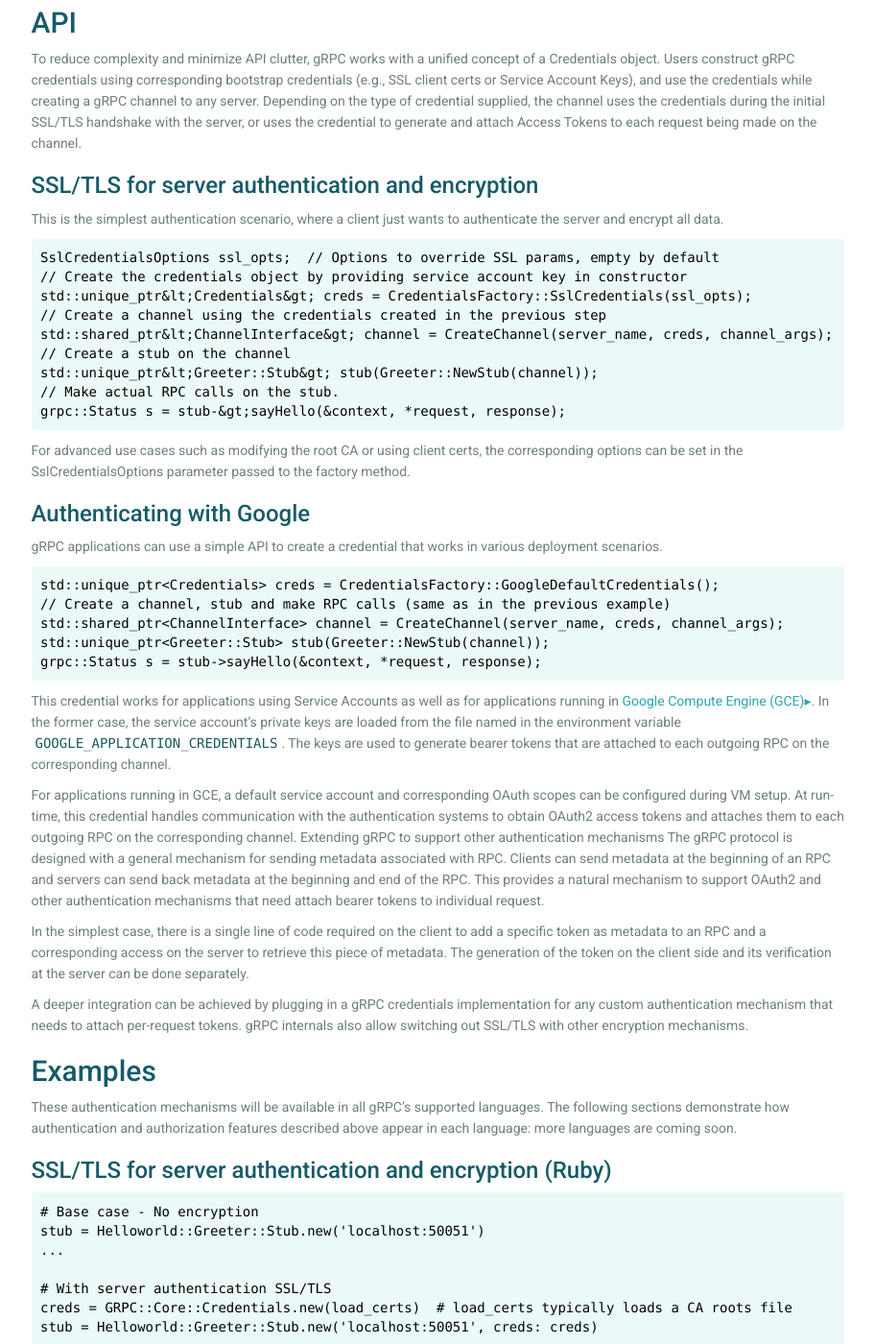
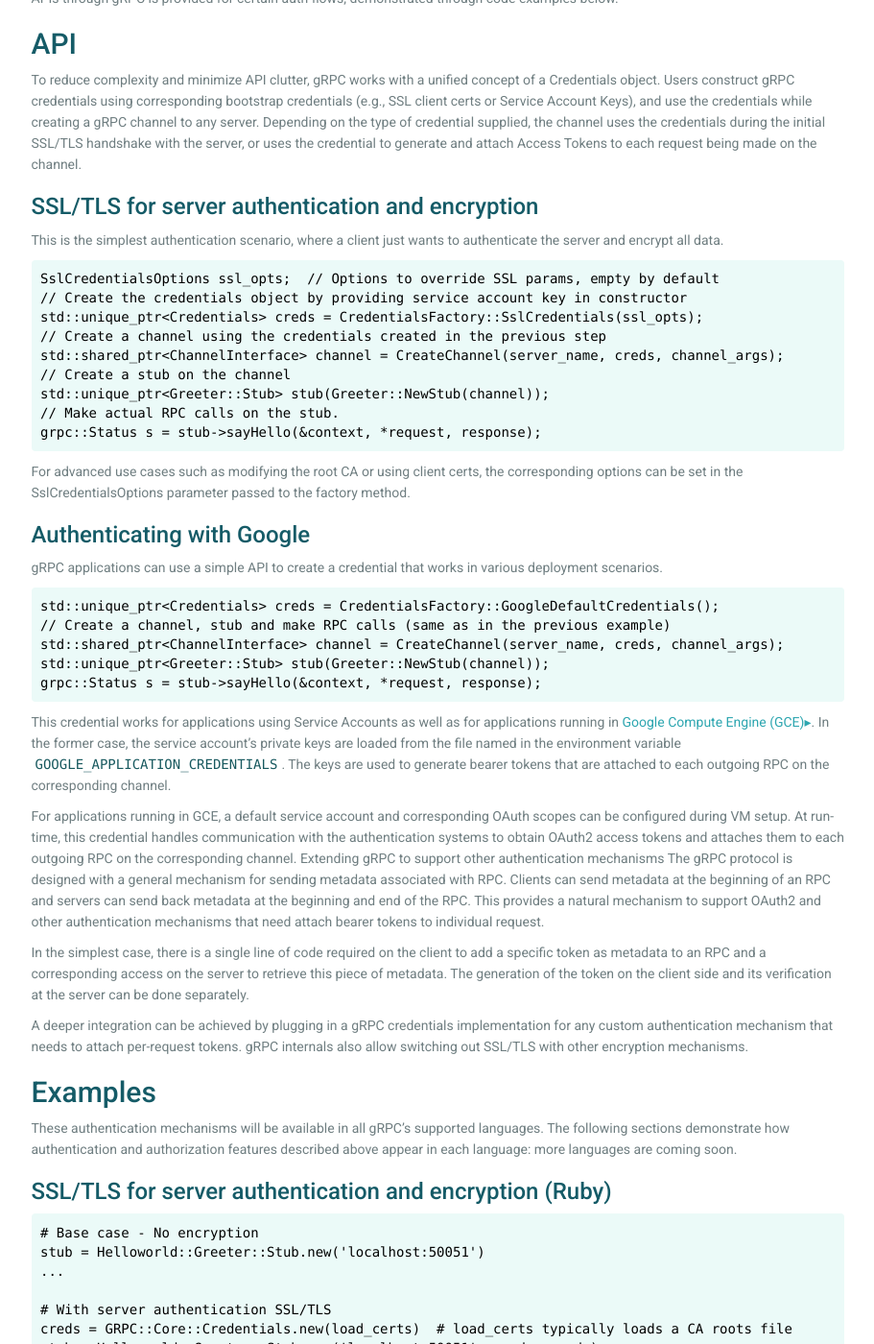
Before and after one commit to grpc/grpc.github.io, a Jekyll site: the page built from docs/guides/auth.md, in a window 1280 px wide and 1400 px high, scrolled down 993 px. Shown: the whole window at 96% size, without its empty margins (330-1241 px from the left). Built offline with Jekyll 4.4.1, drawn with Linux system fonts in a browser that asks for light colours; nearby versions of some CDN libraries; library files that are not in the unit come from our copies; Markdown is read by kramdown in place of the engine named in the settings; some of the changed text lies outside the part shown.

Commit message:
Add PHP example to public auth doc

````diff
--- a/docs/guides/auth.md
+++ b/docs/guides/auth.md
@@ -13,13 +13,15 @@
 
 ## Supported auth mechanisms
 
-### SSL/TLS
+###SSL/TLS
+
 gRPC has SSL/TLS integration and promotes the use of SSL/TLS to authenticate the server,
 and encrypt all the data exchanged between the client and the server. Optional
 mechanisms are available for clients to provide certificates to accomplish mutual
 authentication.
 
-### OAuth 2.0
+###OAuth 2.0
+
 gRPC provides a generic mechanism (described below) to attach metadata to requests
 and responses. This mechanism can be used to attach OAuth 2.0 Access Tokens to
 RPCs being made at a client. Additional support for acquiring Access Tokens while
@@ -27,6 +29,7 @@
 through code examples below.
 
 ## API
+
 To reduce complexity and minimize API clutter, gRPC works with a unified concept of
 a Credentials object. Users construct gRPC credentials using corresponding bootstrap
 credentials (e.g., SSL client certs or Service Account Keys), and use the
@@ -35,21 +38,21 @@
 handshake with the server, or uses  the credential to generate and attach Access
 Tokens to each request being made on the channel.
 
-### SSL/TLS for server authentication and encryption
+###SSL/TLS for server authentication and encryption
 
 This is the simplest authentication scenario, where a client just wants to
 authenticate the server and encrypt all data.
 
-```cpp
+```
 SslCredentialsOptions ssl_opts;  // Options to override SSL params, empty by default
 // Create the credentials object by providing service account key in constructor
-std::unique_ptr&lt;Credentials&gt; creds = CredentialsFactory::SslCredentials(ssl_opts);
+std::unique_ptr<Credentials> creds = CredentialsFactory::SslCredentials(ssl_opts);
 // Create a channel using the credentials created in the previous step
-std::shared_ptr&lt;ChannelInterface&gt; channel = CreateChannel(server_name, creds, channel_args);
+std::shared_ptr<ChannelInterface> channel = CreateChannel(server_name, creds, channel_args);
 // Create a stub on the channel
-std::unique_ptr&lt;Greeter::Stub&gt; stub(Greeter::NewStub(channel));
+std::unique_ptr<Greeter::Stub> stub(Greeter::NewStub(channel));
 // Make actual RPC calls on the stub.
-grpc::Status s = stub-&gt;sayHello(&context, *request, response);
+grpc::Status s = stub->sayHello(&context, *request, response);
 ```
 
 For advanced use cases such as modifying the root CA or using client certs,
@@ -57,7 +60,7 @@
 passed to the factory method.
 
 
-### Authenticating with Google
+###Authenticating with Google
 
 gRPC applications can use a simple API to create a credential that works in various deployment scenarios.
 
@@ -99,9 +102,9 @@
 These authentication mechanisms will be available in all gRPC's supported languages.
 The following sections demonstrate how authentication and authorization features described above appear in each language: more languages are coming soon.
 
-### SSL/TLS for server authentication and encryption (Ruby)
+###SSL/TLS for server authentication and encryption (Ruby)
 
-```
+```ruby
 # Base case - No encryption
 stub = Helloworld::Greeter::Stub.new('localhost:50051')
 ...
@@ -125,7 +128,7 @@
 var client = new Greeter.GreeterClient(channel);
 ```
 
-### Authenticating with Google (Ruby)
+###Authenticating with Google (Ruby)
 
 ```ruby
 # Base case - No encryption/authorization
@@ -143,7 +146,7 @@
                                      update_metadata: authorization.updater_proc)
 ```
 
-### Authenticating with Google (Node.js)
+###Authenticating with Google (Node.js)
 
 ```
 // Base case - No encryption/authorization
@@ -187,3 +190,25 @@
 var client = new Greeter.GreeterClient(channel,
         new StubConfiguration(OAuth2InterceptorFactory.Create(credential)));
 ```
+
+###Authenticating with Google (PHP)
+
+```php
+// Base case - No encryption/authorization
+$client = new helloworld\GreeterClient(
+  new Grpc\BaseStub('localhost:50051', []));
+...
+
+// Authenticating with Google
+// the environment variable "GOOGLE_APPLICATION_CREDENTIALS" needs to be set
+$scope = "https://www.googleapis.com/auth/grpc-testing";
+$auth = Google\Auth\ApplicationDefaultCredentials::getCredentials($scope);
+$opts = [
+  'credentials' => Grpc\Credentials::createSsl(file_get_contents('ca.pem'));
+  'update_metadata' => $auth->getUpdateMetadataFunc(),
+];
+
+$client = new helloworld\GreeterClient(
+  new Grpc\BaseStub('localhost:50051', $opts));
+
+```
````
